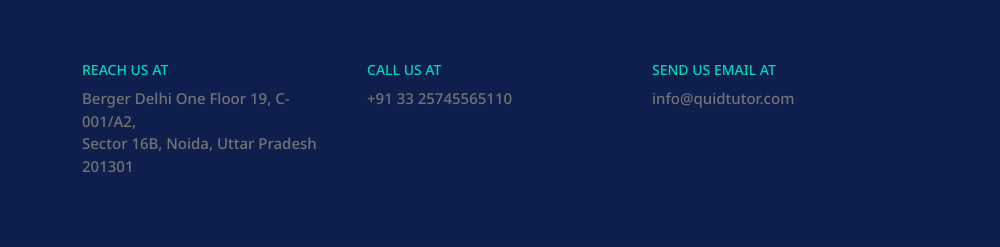
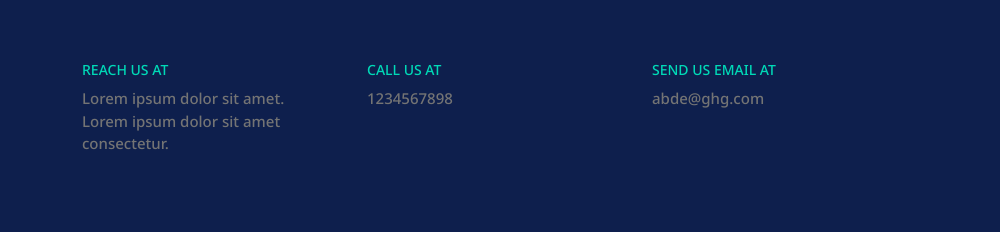
Before and after one commit to supratimdebnath01/QuidTutor, a plain HTML site: page assets/html/about_us.html in a window 1280 px wide. Shown: the part 3327-3574 px from the top of the page, 0-1000 px from the left. Drawn offline with nearby package versions, Linux system fonts and the light colour scheme; files whose address does not match are found by name.

Commit message:
Pages updated

```diff
--- a/assets/html/about_us.html
+++ b/assets/html/about_us.html
@@ -216,20 +216,20 @@
                 <div class="col-lg-3 col-md-3 col-sm-6 mt-4 mt-lg-0">
                     <div class="info">
                         <h3>REACH US AT</h3>
-                        <p>Berger Delhi One Floor 19, C-001/A2, </p>
-                        <p>Sector 16B, Noida, Uttar Pradesh 201301</p>
+                        <p>Lorem ipsum dolor sit amet. </p>
+                        <p>Lorem ipsum dolor sit amet consectetur.</p>
                     </div>
                 </div>
                 <div class="col-lg-3 col-md-3 col-sm-6 mt-4 mt-lg-0">
                     <div class="info">
                         <h3>CALL US AT</h3>
-                        <p> +91 33 25745565110 </p>
+                        <p>1234567898</p>
                     </div>
                 </div>
                 <div class="col-lg-3 col-md-3 col-sm-6 mt-4 mt-lg-0">
                     <div class="info">
                         <h3>SEND US EMAIL AT</h3>
-                        <p>info@quidtutor.com </p>
+                        <p>abde@ghg.com </p>
                     </div>
                 </div>
                 <div class="col-lg-3 col-md-3 col-sm-6 mt-4 mt-lg-0">
```
Also changed, not shown: assets/html/course.html (+4 -4 lines), assets/html/find_a_tutor.html (+4 -4 lines), assets/html/pricing.html (+4 -4 lines), assets/html/tutor_profile.html (+4 -4 lines), index.html (+4 -4 lines).
